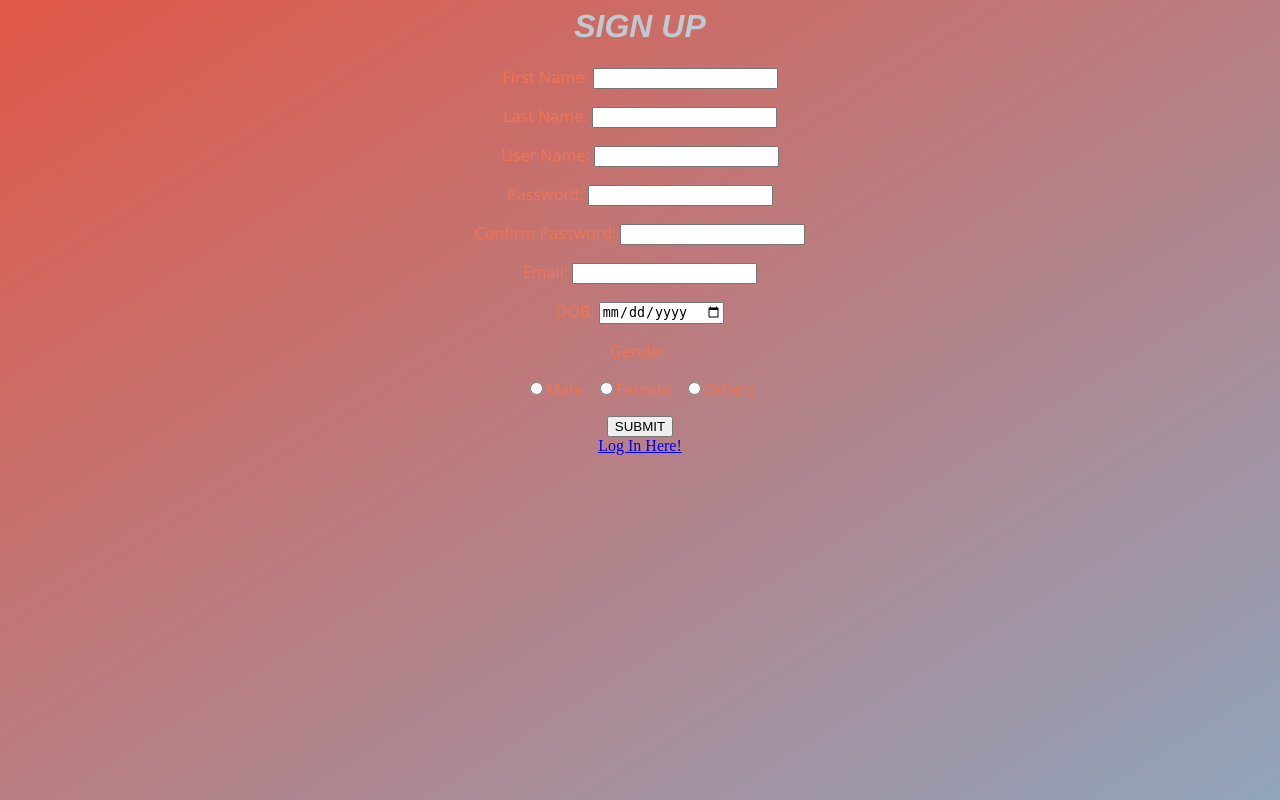
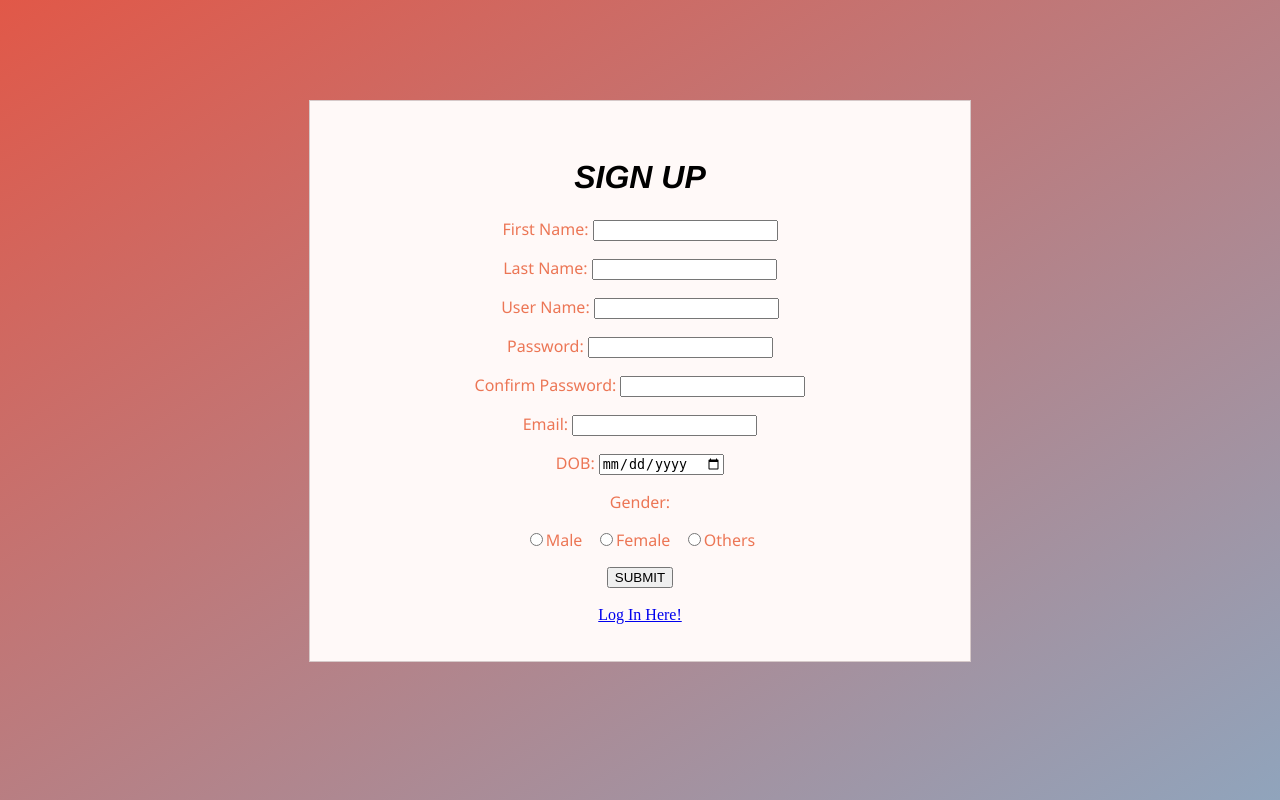
Before and after one commit to StaticDDQ/Go-Blox-GPS, a PHP site: page /signUpForm.html in a window 1280 px wide. Run offline with PHP 8.4, Linux system fonts and the light colour scheme.

Commit message:
sign up form edited

```diff
--- a/public/css/signUpForm.css
+++ b/public/css/signUpForm.css
@@ -6,7 +6,7 @@ form {
 }
 
 h1 {
-    color: rgb(190,202,208);
+    color: black;
     font-family: 'Helvetica';
     font-style: italic;
 }
@@ -24,9 +24,10 @@ div {
     border: solid 1px rgb(214,201,201);
     /*background-color: #fff4f0*/
     height: 500px;
-    width: 800px;
+    width: 600px;
     padding: 30px;
     align-content: center;
+    text-align: center;
     margin: 100px auto;
     overflow: scroll;
 
--- a/public/signUpForm.html
+++ b/public/signUpForm.html
@@ -1,14 +1,14 @@
 <!DOCTYPE html utf-8>
 <html>
     <link rel="stylesheet" href="./css/signUpForm.css">
-    <center>
+
     <head>
+        <title>SIGN UP</title>
+    </head>
+
+    <body>
+        <div class="box">
         <h1>SIGN UP</h1>
-    </head>
-    </center>
-    <center>
-    <body>
-
         <form>
             <p class="comp">First Name: <input type="text" id="firstName"></p>
             <p>Last Name: <input type="text" id="lastName"></p>
@@ -24,9 +24,12 @@
             &nbsp;
             <input type="radio" id="Others" value="others">Others
         </form>
-        <script src="./js/signUp.js"></script>
+            <script src="./js/signUp.js"></script>
+            <input type="submit" value="SUBMIT" onclick="sendData()" id="sendBtn"><br />
+        <br>
+        <a href="index.html"> Log In Here!</a>
+    </div>
     </body>
-    <input type="submit" value="SUBMIT" onclick="sendData()" id="sendBtn"><br />
-    <a href="index.html"> Log In Here!</a>
-</center>
+
+
 </html>
```
